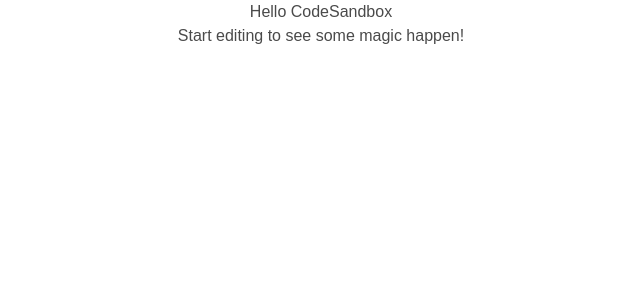
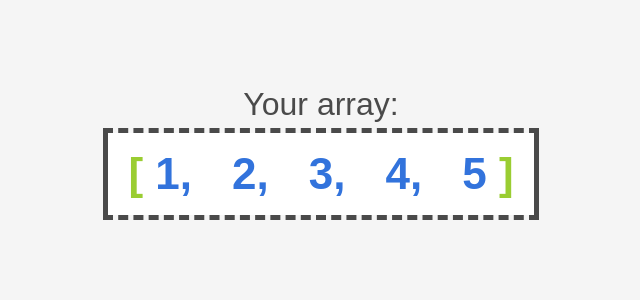
Before and after one commit to faramozzayw/BinarySearchVisually, a React (Create React App) app: page / in a window 1280 px wide. Shown: the top 300 px of the page, without its empty margins (319-959 px from the left). Built offline with nearby package versions, Linux system fonts and the light colour scheme.

Commit message:
Basic visual container for user-data

```diff
--- a/package.json
+++ b/package.json
@@ -6,6 +6,8 @@
   "main": "src/index.js",
   "dependencies": {
     "bulma": "0.8.0",
+    "postcss": "7.0.26",
+    "postcss-cssnext": "3.1.0",
     "react": "16.12.0",
     "react-dom": "16.12.0",
     "react-scripts": "3.0.1",
--- a/src/App.js
+++ b/src/App.js
@@ -1,11 +1,11 @@
 import React from "react";
-import "./styles.css";
+
+import Array from "./components/Array";
 
 export default function App() {
-  return (
-    <div className="App">
-      <h1>Hello CodeSandbox</h1>
-      <h2>Start editing to see some magic happen!</h2>
-    </div>
-  );
+	return (
+		<div className="App">
+			<Array />
+		</div>
+	);
 }
--- a/src/components/Array.jsx
+++ b/src/components/Array.jsx
@@ -0,0 +1,16 @@
+import React from "react";
+
+const Array = ({ data = [1, 2, 3, 4, 5], header = "Your array: " }) => {
+	const list = data.map((el, i) => {
+		return <li key={i}>{el}</li>;
+	});
+
+	return (
+		<section className="array">
+			<h3>{header}</h3>
+			<ul>{list}</ul>
+		</section>
+	);
+};
+
+export default Array;
--- a/src/index.js
+++ b/src/index.js
@@ -1,5 +1,7 @@
 import React from "react";
 import ReactDOM from "react-dom";
+
+import "./styles.css";
 import "bulma/css/bulma.css";
 
 import App from "./App";
--- a/src/styles.css
+++ b/src/styles.css
@@ -1,4 +1,63 @@
+:root {
+	background-color: whitesmoke;
+
+	--basic-color: #4a4a4a;
+}
+
 .App {
 	font-family: sans-serif;
 	text-align: center;
 }
+
+.array {
+	padding: 0;
+	margin: 5rem;
+
+	display: flex;
+	flex-flow: column;
+	justify-content: center;
+	align-items: center;
+}
+
+.array h3 {
+	font-size: 2rem;
+	text-align: start;
+}
+
+.array ul {
+	display: flex;
+	flex-flow: row;
+	justify-content: center;
+	flex: none;
+	border: 5px var(--basic-color);
+	border-style: dashed solid;
+
+	width: max-content;
+}
+
+.array ul li {
+	margin: 0px;
+	padding: 1vmin 2.5vmin;
+
+	background-color: white;
+	color: #3273dc;
+
+	text-align: center;
+
+	font-size: 2.75rem;
+	font-weight: bold;
+}
+
+.array ul li:not(:last-child)::after {
+	content: ", ";
+}
+
+.array ul li:first-child::before {
+	content: "[ ";
+	color: yellowgreen;
+}
+
+.array ul li:last-child::after {
+	content: " ]";
+	color: yellowgreen;
+}
```
